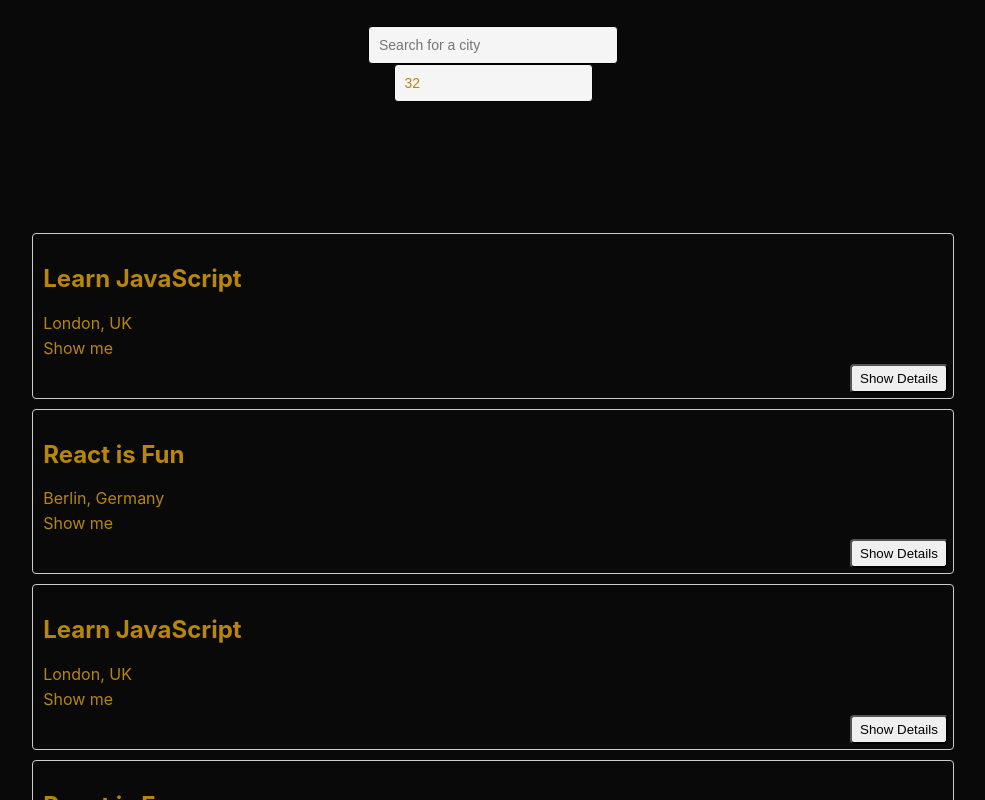
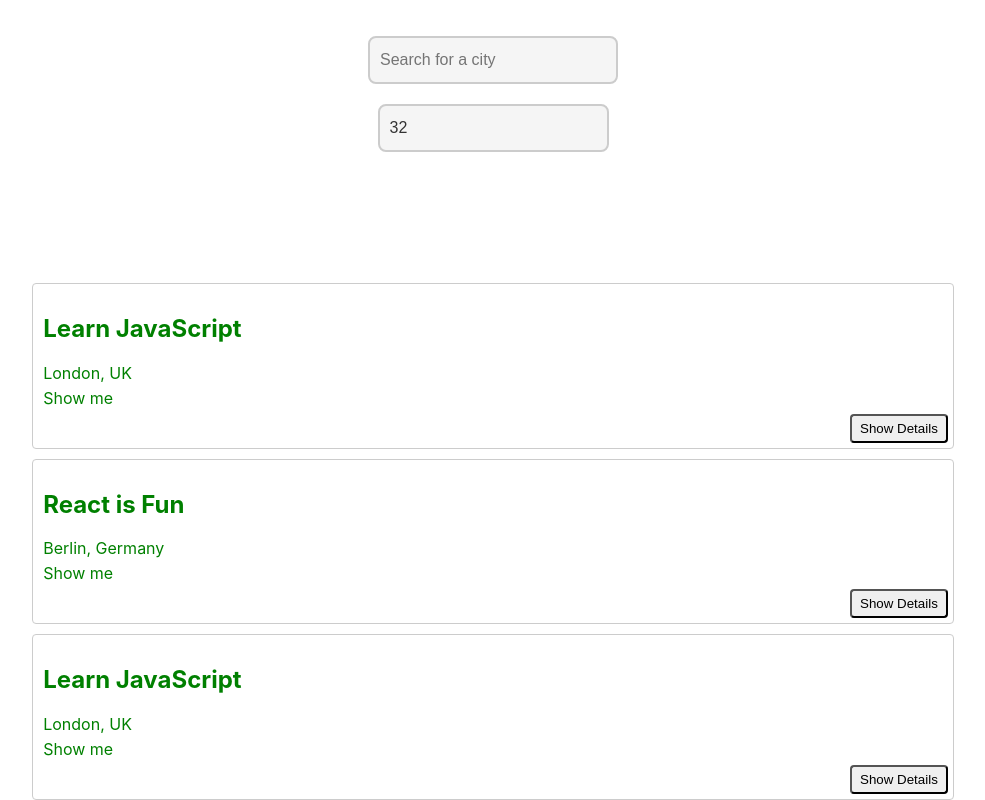
Before and after one commit to JoudHasan/Meet, a React (Create React App) app: page / in a window 1280 px wide. Shown: the top 800 px of the page, without its empty margins (147-1132 px from the left). Built offline with nearby package versions, Linux system fonts and the light colour scheme; what atatus-spa would draw is missing.

Commit message:
css update

```diff
--- a/src/App.css
+++ b/src/App.css
@@ -2,8 +2,8 @@
 .App {
   text-align: center;
   padding: 2% 5%;
-  background-color: rgb(9, 9, 9);
-  color: darkgoldenrod;
+  background-color: white;
+  color: green;
 }
 
 .App * {
@@ -19,20 +19,36 @@ p {
   margin: 5px 0;
 }
 
+/* Styling Input Fields with CSS */
 input[type="text"],
 input[type="number"] {
-  padding: 8px 6px 8px 10px;
-  border-radius: 4px;
+  padding: 10px;
+  border-radius: 8px;
   outline: none;
-  border: 1px solid rgb(1, 2, 1);
-  font-size: 14px;
-  line-height: 20px;
-  height: 38px;
-  background-color: whitesmoke;
-  color: darkgoldenrod;
-  margin: 0 auto; /* Center the input box horizontally */
+  border: 2px solid #ccc;
+  font-size: 16px;
+  line-height: 24px;
+  height: 48px;
+  background-color: #f5f5f5;
+  color: #333;
+  margin: 10px auto; /* Center the input box horizontally */
   display: block; /* Ensure the margin:auto works */
+  transition: border-color 0.3s ease;
 }
+
+/* Hover effect */
+input[type="text"]:hover,
+input[type="number"]:hover {
+  border-color: #999;
+}
+
+/* Focus effect */
+input[type="text"]:focus,
+input[type="number"]:focus {
+  border-color: #66afe9;
+  box-shadow: 0 0 5px rgba(102, 175, 233, 0.5);
+}
+
 .city {
   width: 250px;
 }
```
